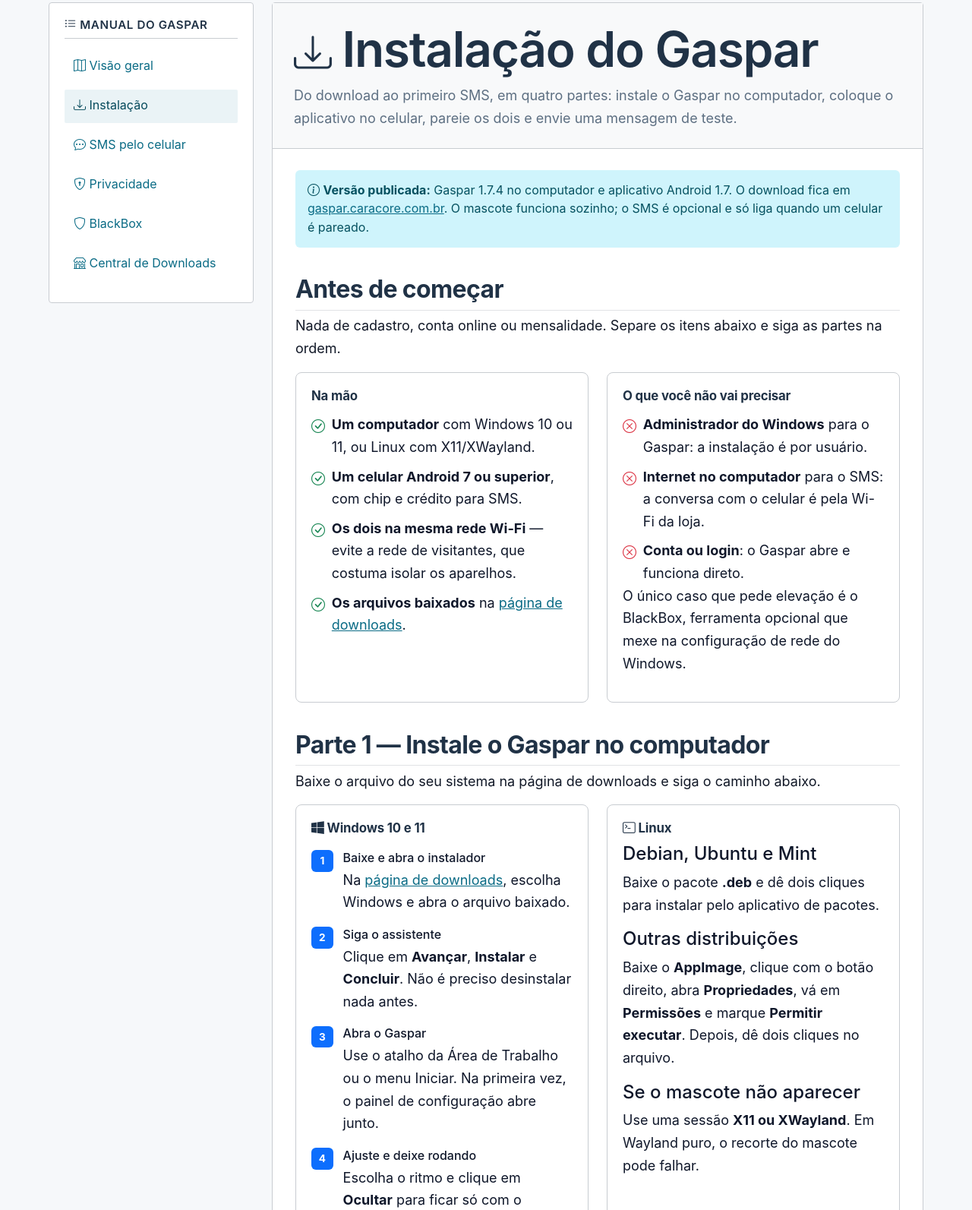
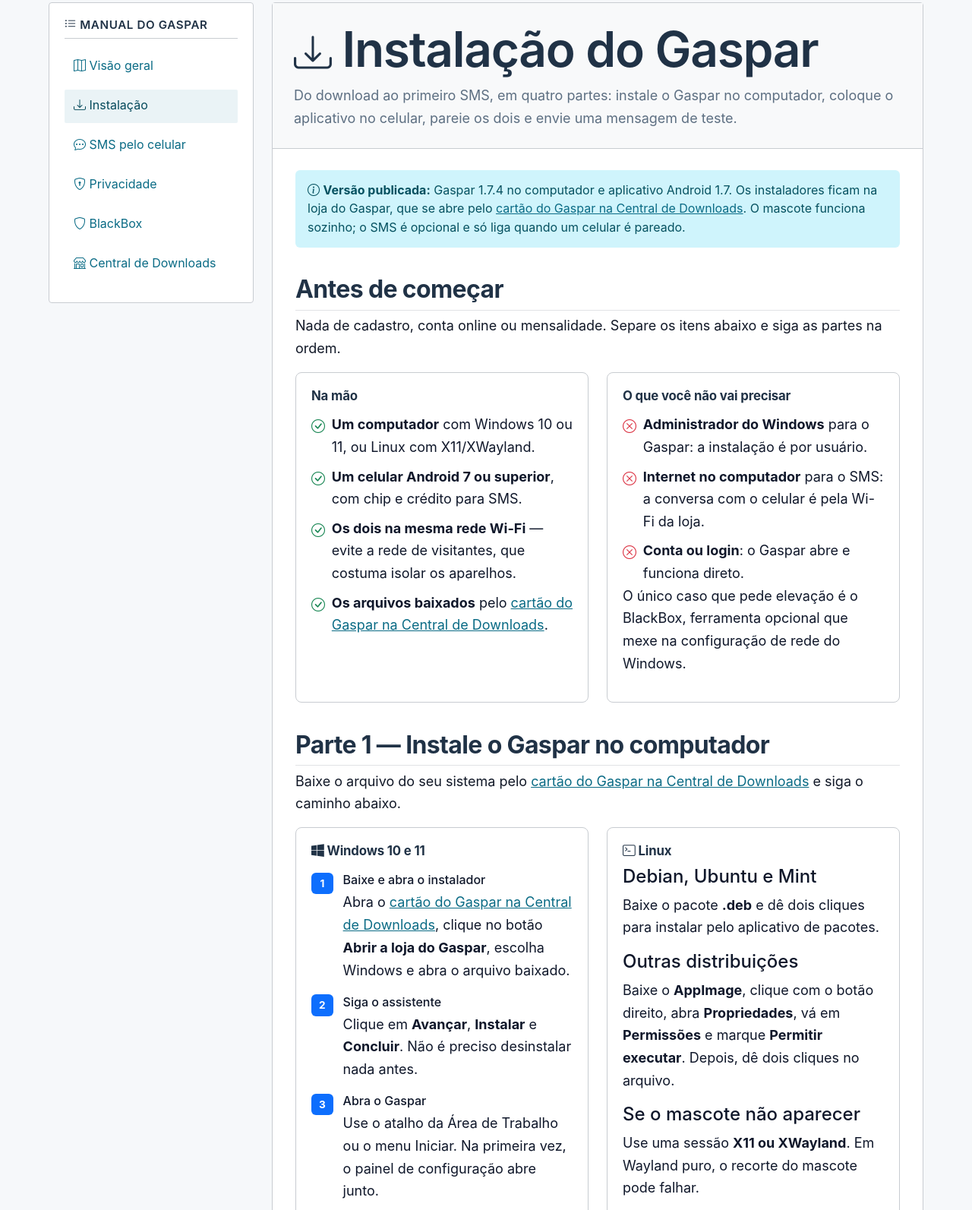
Before and after one commit to chmulato/caracore-wiki, a plain HTML site: page docs/gaspar/instalacao.html in a window 1280 px wide. Shown: the part 141-1734 px from the top of the page at 76% size. Drawn offline with Linux system fonts and the light colour scheme.

Commit message:
fix(wiki): passos de instalação do Gaspar partem da Central de Downloads
As etapas mandavam à "página de downloads" da loja; passam a abrir o cartão
do Gaspar na Central de Downloads e, de lá, o botão «Abrir a loja do Gaspar»,
onde estão os arquivos. O guia de atualização continua na loja.

```diff
--- a/docs/gaspar/instalacao.html
+++ b/docs/gaspar/instalacao.html
@@ -106,7 +106,7 @@
 
           <div class="alert alert-info" role="note">
             <i class="bi bi-info-circle"></i>
-            <strong>Versão publicada:</strong> Gaspar 1.7.4 no computador e aplicativo Android 1.7. O download fica em <a href="https://gaspar.caracore.com.br/" target="_blank" rel="noopener">gaspar.caracore.com.br</a>. O mascote funciona sozinho; o SMS é opcional e só liga quando um celular é pareado.
+            <strong>Versão publicada:</strong> Gaspar 1.7.4 no computador e aplicativo Android 1.7. Os instaladores ficam na loja do Gaspar, que se abre pelo <a href="https://download.caracore.com.br/download.html#gaspar" target="_blank" rel="noopener">cartão do Gaspar na Central de Downloads</a>. O mascote funciona sozinho; o SMS é opcional e só liga quando um celular é pareado.
           </div>
 
           <section id="antes">
@@ -121,7 +121,7 @@
                       <li><i class="bi bi-check-circle"></i><span><strong>Um computador</strong> com Windows 10 ou 11, ou Linux com X11/XWayland.</span></li>
                       <li><i class="bi bi-check-circle"></i><span><strong>Um celular Android 7 ou superior</strong>, com chip e crédito para SMS.</span></li>
                       <li><i class="bi bi-check-circle"></i><span><strong>Os dois na mesma rede Wi-Fi</strong> — evite a rede de visitantes, que costuma isolar os aparelhos.</span></li>
-                      <li><i class="bi bi-check-circle"></i><span><strong>Os arquivos baixados</strong> na <a href="https://gaspar.caracore.com.br/" target="_blank" rel="noopener">página de downloads</a>.</span></li>
+                      <li><i class="bi bi-check-circle"></i><span><strong>Os arquivos baixados</strong> pelo <a href="https://download.caracore.com.br/download.html#gaspar" target="_blank" rel="noopener">cartão do Gaspar na Central de Downloads</a>.</span></li>
                     </ul>
                   </div>
                 </div>
@@ -144,7 +144,7 @@
 
           <section id="computador">
             <h2>Parte 1 — Instale o Gaspar no computador</h2>
-            <p>Baixe o arquivo do seu sistema na página de downloads e siga o caminho abaixo.</p>
+            <p>Baixe o arquivo do seu sistema pelo <a href="https://download.caracore.com.br/download.html#gaspar" target="_blank" rel="noopener">cartão do Gaspar na Central de Downloads</a> e siga o caminho abaixo.</p>
             <div class="row g-4 gaspar-card-grid">
               <div class="col-md-6">
                 <div class="project-card">
@@ -153,7 +153,7 @@
                     <ol class="gaspar-steps">
                       <li>
                         <h4>Baixe e abra o instalador</h4>
-                        <p>Na <a href="https://gaspar.caracore.com.br/" target="_blank" rel="noopener">página de downloads</a>, escolha Windows e abra o arquivo baixado.</p>
+                        <p>Abra o <a href="https://download.caracore.com.br/download.html#gaspar" target="_blank" rel="noopener">cartão do Gaspar na Central de Downloads</a>, clique no botão <strong>Abrir a loja do Gaspar</strong>, escolha Windows e abra o arquivo baixado.</p>
                       </li>
                       <li>
                         <h4>Siga o assistente</h4>
@@ -201,7 +201,7 @@
                 <ol class="gaspar-steps">
                   <li>
                     <h3>Baixe o aplicativo</h3>
-                    <p>Na <a href="https://gaspar.caracore.com.br/" target="_blank" rel="noopener">página de downloads</a>, toque em <strong>Baixar APK</strong>. Se estiver no computador, envie o arquivo ao celular por cabo, WhatsApp ou Telegram.</p>
+                    <p>No <a href="https://download.caracore.com.br/download.html#gaspar" target="_blank" rel="noopener">cartão do Gaspar na Central de Downloads</a>, toque em <strong>Abrir a loja do Gaspar</strong> e depois em <strong>Baixar APK</strong>. Se estiver no computador, envie o arquivo ao celular por cabo, WhatsApp ou Telegram.</p>
                   </li>
                   <li>
                     <h3>Instale no celular</h3>
@@ -365,7 +365,7 @@
 
           <div class="text-center my-4 d-flex flex-wrap justify-content-center gap-2">
             <a href="sms.html" class="btn-wiki"><i class="bi bi-chat-dots"></i> SMS no dia a dia</a>
-            <a href="https://gaspar.caracore.com.br/" class="btn-wiki" target="_blank" rel="noopener"><i class="bi bi-shop"></i> Baixar o Gaspar</a>
+            <a href="https://download.caracore.com.br/download.html#gaspar" class="btn-wiki" target="_blank" rel="noopener"><i class="bi bi-shop"></i> Baixar o Gaspar</a>
           </div>
         </div>
       </div>
```
Also changed, not shown: docs/gaspar/sms.html (+1 -1 lines).
